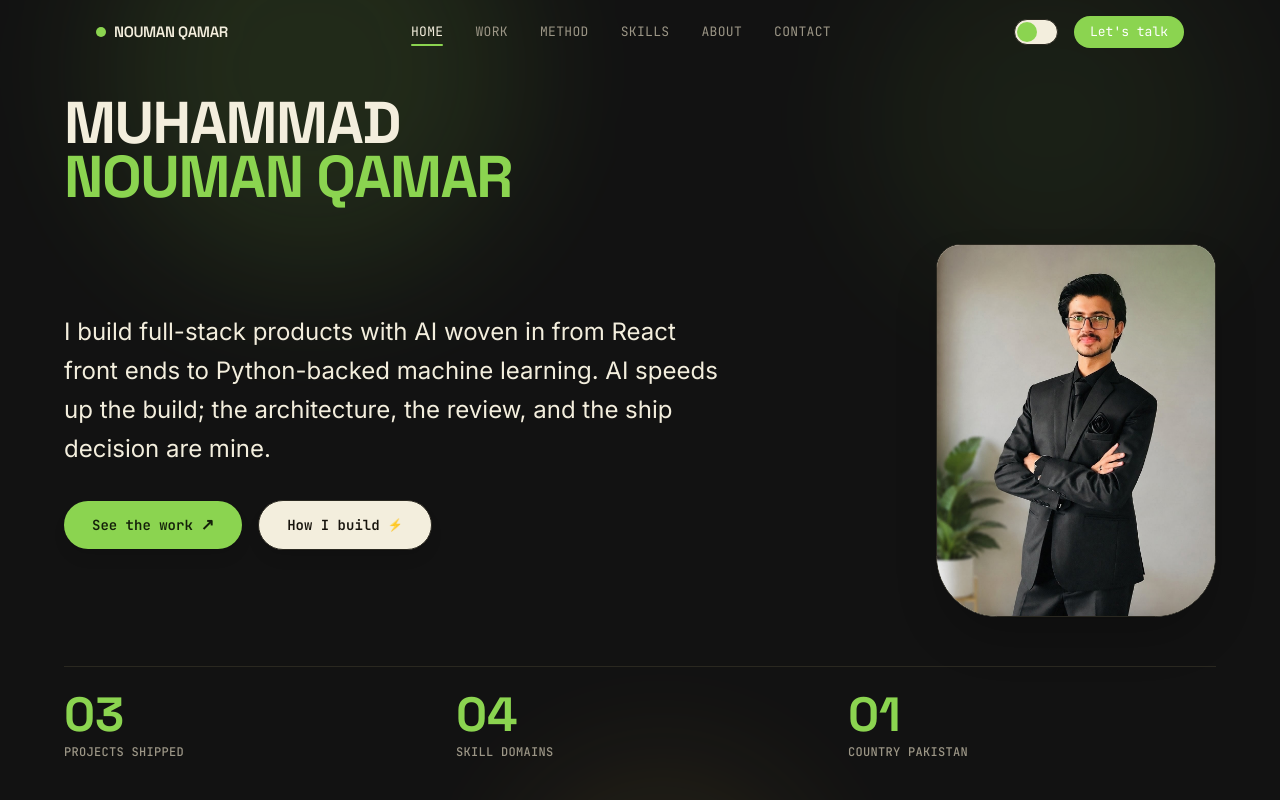
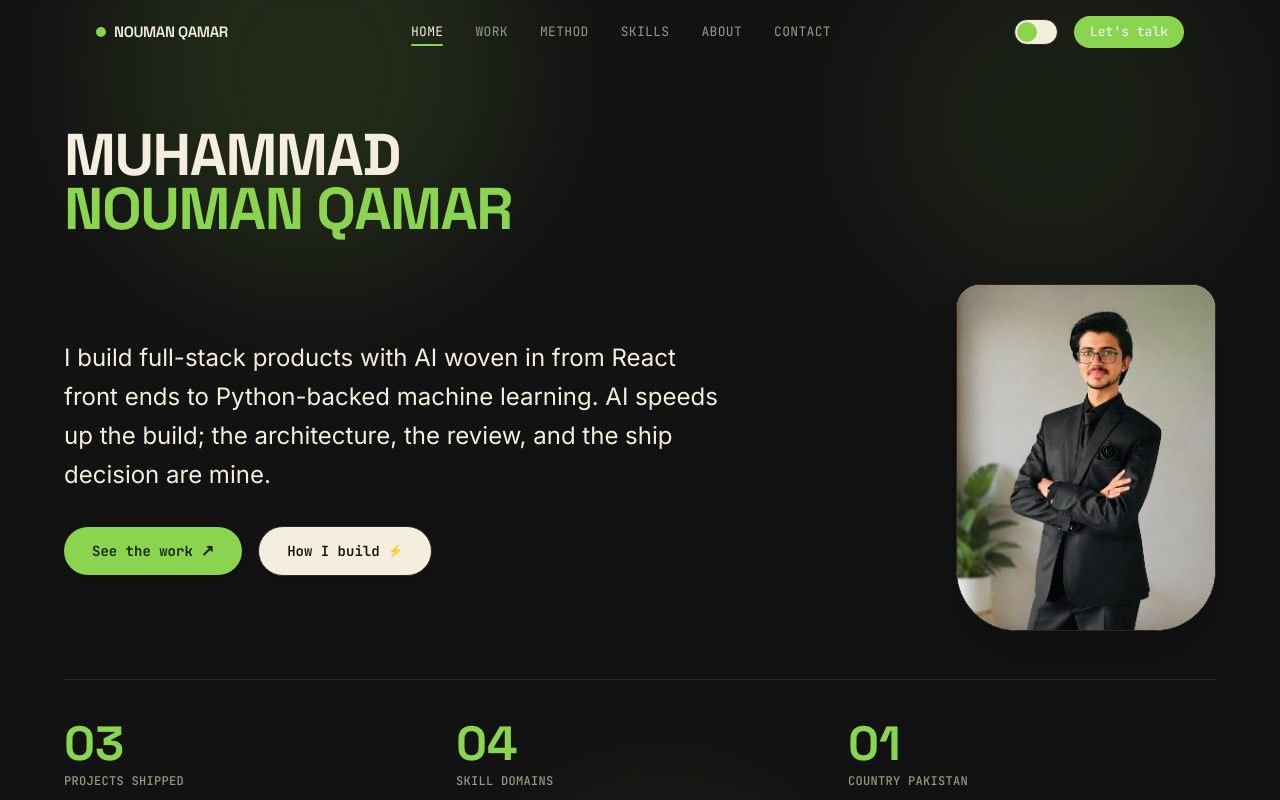
Before and after one commit to chmnoumanqamar/React-Portfolio, a React (Vite) app: page / in a window 1280 px wide. Shown: the top 800 px of the page. Built offline with nearby package versions, Linux system fonts and the light colour scheme.

Commit message:
feat: add Hero component with bio, portrait card, and stats section

```diff
--- a/src/components/Hero.jsx
+++ b/src/components/Hero.jsx
@@ -11,7 +11,7 @@ const STATS = [
 
 export default function Hero() {
   return (
-    <section id="top" className="relative pt-20 pb-8 sm:pt-24 sm:pb-10 md:pt-24 md:pb-12 px-4 sm:px-6 md:px-8 overflow-hidden min-h-[calc(100vh-4rem)] flex flex-col justify-center">
+    <section id="top" className="relative pt-24 pb-12 sm:pt-28 sm:pb-14 md:pt-32 md:pb-16 px-4 sm:px-6 md:px-8 overflow-hidden">
       <div className="hero-mesh">
         <span style={{ width: 420, height: 420, top: -140, left: "8%", background: "var(--glow-1)" }} />
         <span style={{ width: 360, height: 360, top: -60, right: "4%", background: "var(--glow-2)" }} />
@@ -19,6 +19,7 @@ export default function Hero() {
       </div>
 
       <div className="relative z-10 max-w-6xl mx-auto w-full">
+        {/* Main Title */}
         <Reveal delay={60}>
           <h1 className="font-display font-bold tracking-tight leading-[0.92] text-[11vw] sm:text-[8vw] md:text-[5.2vw] lg:text-[4.6vw] uppercase">
             Muhammad
@@ -27,10 +28,11 @@ export default function Hero() {
           </h1>
         </Reveal>
 
+        {/* Middle Section: Bio & Buttons (Left) and Picture (Right) with Equal Top/Bottom Margin */}
         <Reveal delay={120}>
-          <div className="mt-6 sm:mt-8 md:mt-10 grid md:grid-cols-12 gap-6 sm:gap-8 md:gap-10 items-center">
+          <div className="my-8 sm:my-10 md:my-12 grid md:grid-cols-12 gap-8 md:gap-10 items-center">
             {/* Left Column: Bio & Action Buttons */}
-            <div className="md:col-span-7 lg:col-span-8 flex flex-col justify-between">
+            <div className="md:col-span-7 lg:col-span-8 flex flex-col justify-center gap-6 sm:gap-8">
               <h2 className="text-base sm:text-lg md:text-xl lg:text-2xl leading-relaxed text-[var(--ink)] font-normal max-w-2xl">
                 I build full-stack products with AI woven in from React front ends to
                 Python-backed machine learning. AI speeds up the build; the architecture,
@@ -38,7 +40,7 @@ export default function Hero() {
               </h2>
 
               {/* Action Buttons */}
-              <div className="mt-6 sm:mt-8 flex flex-wrap items-center gap-3 sm:gap-4">
+              <div className="flex flex-wrap items-center gap-3.5 sm:gap-4">
                 <motion.a
                   href="#work"
                   whileHover={{ y: -3, scale: 1.04, transition: { type: "spring", stiffness: 400, damping: 20 } }}
@@ -62,15 +64,15 @@ export default function Hero() {
               </div>
             </div>
 
-            {/* Right Column: Clean Down-Curved Rectangle Portrait Card (Without badge) */}
-            <div className="md:col-span-5 lg:col-span-4 flex justify-center md:justify-end">
+            {/* Right Column: Symmetrical Down-Curved Rectangle Portrait Card */}
+            <div className="md:col-span-5 lg:col-span-4 flex justify-center md:justify-end items-center">
               <motion.div
                 initial={{ opacity: 0, y: 24, scale: 0.95 }}
                 whileInView={{ opacity: 1, y: 0, scale: 1 }}
                 viewport={{ once: false, amount: 0.2 }}
                 transition={{ duration: 0.55, ease: [0.16, 1, 0.3, 1] }}
                 whileHover={{ y: -6, scale: 1.02, transition: { type: "spring", stiffness: 350, damping: 22 } }}
-                className="group relative w-full max-w-[210px] sm:max-w-[240px] md:max-w-[260px] lg:max-w-[280px] aspect-[3/4] rounded-2xl sm:rounded-3xl rounded-b-[3.2rem] sm:rounded-b-[3.8rem] border overflow-hidden shadow-2xl transition-all duration-500"
+                className="group relative w-full max-w-[210px] sm:max-w-[240px] md:max-w-[260px] aspect-[3/4] rounded-2xl sm:rounded-3xl rounded-b-[3.2rem] sm:rounded-b-[3.8rem] border overflow-hidden shadow-2xl transition-all duration-500"
                 style={{
                   borderColor: "var(--border)",
                   background: "var(--surface)",
@@ -90,8 +92,9 @@ export default function Hero() {
           </div>
         </Reveal>
 
+        {/* Stats Section with Equal Top Margin & Breathing Room */}
         <Reveal delay={180}>
-          <div className="mt-8 sm:mt-10 md:mt-12 grid grid-cols-1 sm:grid-cols-3 gap-3 sm:gap-6 border-t border-[var(--border)] pt-5 sm:pt-6">
+          <div className="grid grid-cols-1 sm:grid-cols-3 gap-4 sm:gap-6 border-t border-[var(--border)] pt-8 sm:pt-10">
             {STATS.map((s, idx) => (
               <motion.div
                 key={s.label}
```
